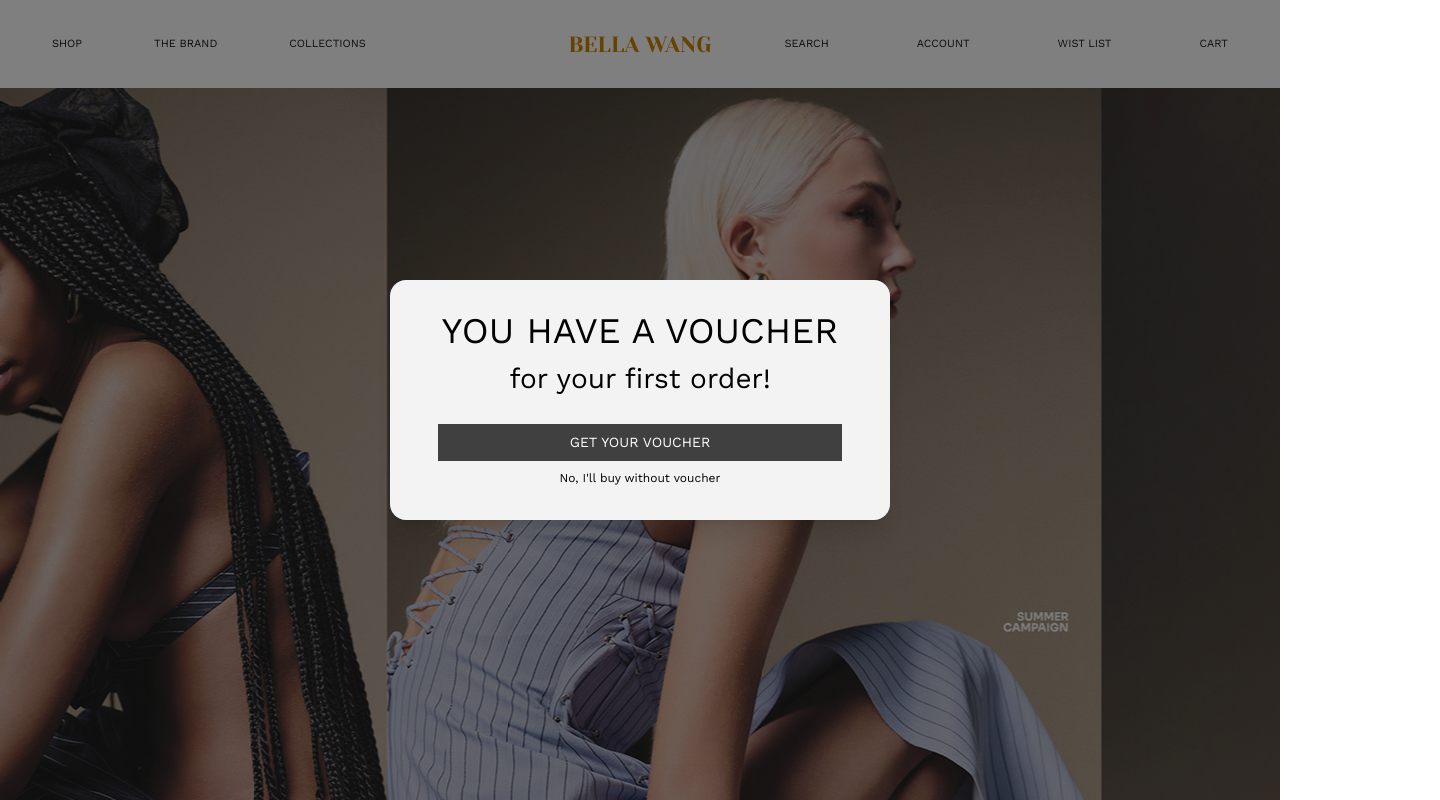
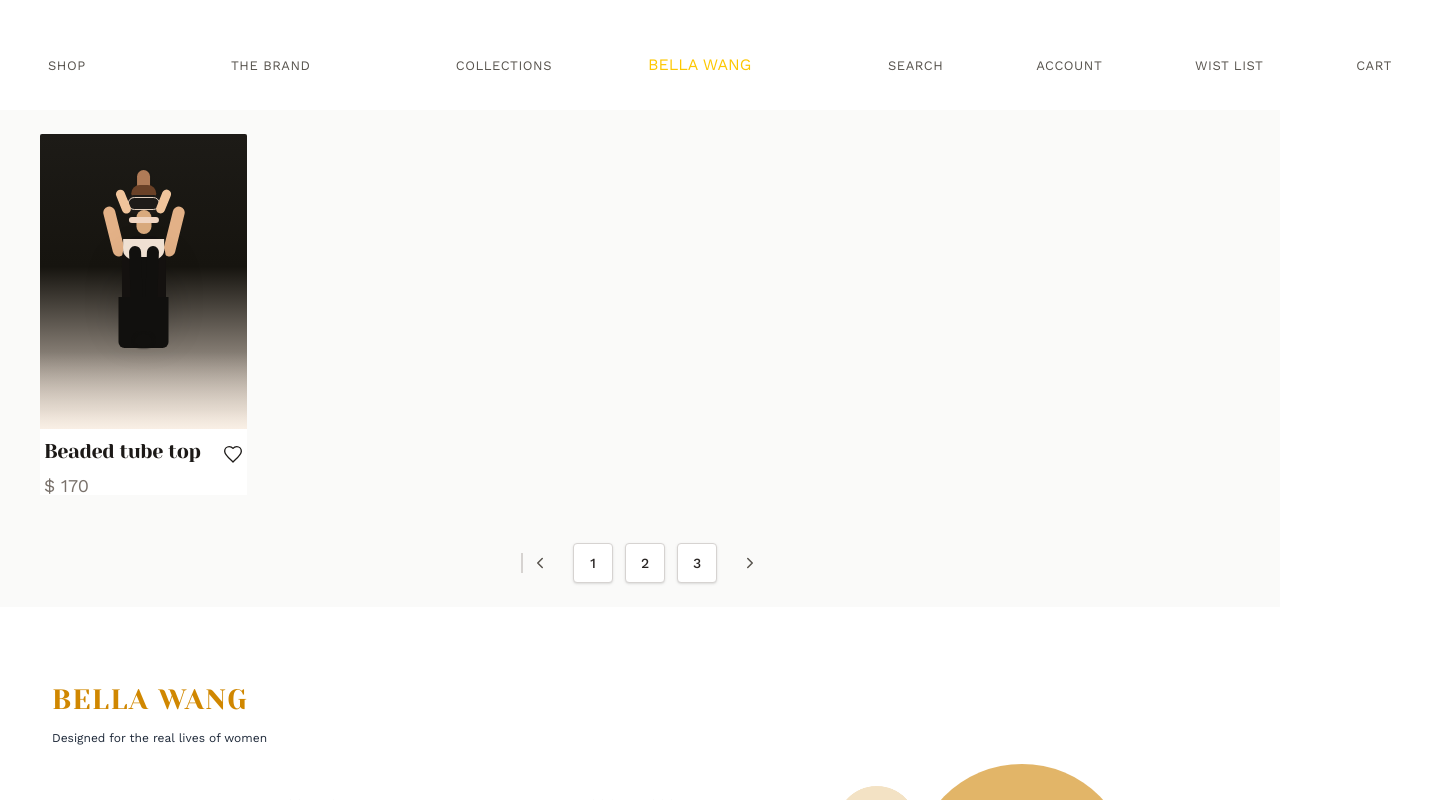
Before and after one commit to phananh2005/fe_nckh, a React (Vite) app: page / in a window 1280 px wide. Shown: the top 800 px of the page, 1440 px wide, since content can reach past the window. Built offline with nearby package versions, Linux system fonts and the light colour scheme.

Commit message:
add base feature, not xem

```diff
--- /dev/null
+++ b/src/components/PageBottom.tsx
@@ -0,0 +1,66 @@
+import React from "react";
+
+export default function PageBottom(): JSX.Element {
+  return (
+    <footer className="flex justify-center py-6">
+      <nav className="flex items-center gap-4">
+        <button
+          aria-label="First page"
+          className="flex items-center gap-2 px-2 py-1 text-stone-600 hover:text-stone-900"
+        >
+          <span className="inline-block w-0.5 h-5 bg-stone-300" aria-hidden />
+          <svg
+            width="18"
+            height="18"
+            viewBox="0 0 24 24"
+            fill="none"
+            xmlns="http://www.w3.org/2000/svg"
+            aria-hidden
+          >
+            <path
+              d="M15 6L9 12L15 18"
+              stroke="currentColor"
+              strokeWidth="2"
+              strokeLinecap="round"
+              strokeLinejoin="round"
+            />
+          </svg>
+        </button>
+
+        <div className="flex items-center gap-3">
+          {[1, 2, 3].map((n) => (
+            <button
+              key={n}
+              aria-label={`Page ${n}`}
+              className={`w-10 h-10 flex items-center justify-center border border-stone-300 bg-white text-sm font-medium text-stone-800 rounded shadow-sm hover:shadow transition ${n === 1 ? "" : ""}`}
+            >
+              {n}
+            </button>
+          ))}
+        </div>
+
+        <button
+          aria-label="Next page"
+          className="p-2 text-stone-600 hover:text-stone-900"
+        >
+          <svg
+            width="18"
+            height="18"
+            viewBox="0 0 24 24"
+            fill="none"
+            xmlns="http://www.w3.org/2000/svg"
+            aria-hidden
+          >
+            <path
+              d="M9 6L15 12L9 18"
+              stroke="currentColor"
+              strokeWidth="2"
+              strokeLinecap="round"
+              strokeLinejoin="round"
+            />
+          </svg>
+        </button>
+      </nav>
+    </footer>
+  );
+}
--- /dev/null
+++ b/src/components/ProductCard.tsx
@@ -0,0 +1,88 @@
+import React from "react";
+
+interface ProductCardProps {
+  title?: string;
+  price?: string;
+}
+
+const HeartIcon: React.FC = () => {
+  return (
+    <svg
+      width="20"
+      height="20"
+      viewBox="0 0 24 24"
+      fill="none"
+      xmlns="http://www.w3.org/2000/svg"
+      aria-hidden="true"
+    >
+      <path
+        d="M12 20.35L10.55 19.03C5.4 14.36 2 11.27 2 7.5C2 4.41 4.42 2 7.5 2C9.24 2 10.91 2.81 12 4.09C13.09 2.81 14.76 2 16.5 2C19.58 2 22 4.41 22 7.5C22 11.27 18.6 14.36 13.45 19.04L12 20.35Z"
+        stroke="currentColor"
+        strokeWidth="1.6"
+        strokeLinejoin="round"
+      />
+    </svg>
+  );
+};
+
+const FashionFigure: React.FC = () => {
+  return (
+    <div className="relative flex h-full w-full items-end justify-center overflow-hidden rounded-t-[2px] bg-[linear-gradient(180deg,#1d1b17_0%,#16140f_45%,#e6d8cb_100%)]">
+      <div className="absolute inset-x-0 bottom-0 h-[26%] bg-[linear-gradient(180deg,rgba(255,255,255,0)_0%,rgba(255,247,238,0.45)_75%,rgba(255,247,238,0.75)_100%)]" />
+
+      <div className="absolute top-[10%] h-[72%] w-[56%]">
+        <div className="absolute left-1/2 top-[3%] h-[12%] w-[12%] -translate-x-1/2 rounded-full bg-[#b07b57] shadow-[0_0_0_2px_rgba(0,0,0,0.03)]" />
+        <div className="absolute left-1/2 top-[10%] h-[8%] w-[22%] -translate-x-1/2 rounded-full bg-[#6a4127] blur-[0.2px]" />
+        <div className="absolute left-1/2 top-[15%] h-[9%] w-[34%] -translate-x-1/2 rounded-[999px] bg-[#1e1b18]" />
+        <div className="absolute left-1/2 top-[16%] h-[6%] w-[28%] -translate-x-1/2 rounded-[999px] border border-[#e2cfbd] bg-transparent" />
+        <div className="absolute left-1/2 top-[22%] h-[11%] w-[13%] -translate-x-1/2 rounded-full bg-[#d9aa7d]" />
+        <div className="absolute left-1/2 top-[25%] h-[3%] w-[26%] -translate-x-1/2 rounded-full bg-[#f0d5c1]" />
+        <div className="absolute left-[19%] top-[20%] h-[24%] w-[10%] -rotate-[14deg] rounded-full bg-[#e3b187]" />
+        <div className="absolute right-[19%] top-[20%] h-[24%] w-[10%] rotate-[14deg] rounded-full bg-[#e3b187]" />
+        <div className="absolute left-[29%] top-[12%] h-[12%] w-[8%] rotate-[-22deg] rounded-full bg-[#f0c49b]" />
+        <div className="absolute right-[29%] top-[12%] h-[12%] w-[8%] rotate-[22deg] rounded-full bg-[#f0c49b]" />
+
+        <div className="absolute left-1/2 top-[34%] h-[36%] w-[38%] -translate-x-1/2 rounded-t-[32%] rounded-b-[10%] bg-[#14110f] shadow-[0_22px_40px_rgba(0,0,0,0.16)]" />
+        <div className="absolute left-1/2 top-[35.5%] h-[11%] w-[36%] -translate-x-1/2 rounded-b-[80%] bg-[#efe0d2]" />
+        <div className="absolute left-1/2 top-[44%] h-[30%] w-[18%] -translate-x-1/2 rounded-b-[24%] bg-[#11100e]" />
+        <div className="absolute left-[38%] top-[39%] h-[31%] w-[10%] -rotate-[2deg] rounded-full bg-[#11100e]" />
+        <div className="absolute right-[38%] top-[39%] h-[31%] w-[10%] rotate-[2deg] rounded-full bg-[#11100e]" />
+        <div className="absolute left-1/2 top-[63%] h-[24%] w-[44%] -translate-x-1/2 rounded-b-[6px] bg-[#11100e]" />
+        <div className="absolute left-1/2 top-[80%] h-[7%] w-[18%] -translate-x-1/2 rounded-[999px] bg-[#11100e] blur-[1px]" />
+      </div>
+    </div>
+  );
+};
+
+const ProductCard: React.FC<ProductCardProps> = ({
+  title = "Beaded tube top",
+  price = "$ 170",
+}) => {
+  return (
+    <article className="w-full max-w-[207px] bg-white text-stone-900">
+      <div className="relative aspect-[207/295] overflow-hidden bg-stone-200">
+        <FashionFigure />
+      </div>
+
+      <div className="flex items-start justify-between gap-3 px-1 pt-3">
+        <h3 className="text-[20px] leading-[1.1] tracking-[-0.02em] text-stone-900">
+          {title}
+        </h3>
+
+        <button
+          type="button"
+          aria-label="Add to wishlist"
+          className="mt-1 shrink-0 text-stone-900 transition-colors hover:text-stone-600"
+        >
+          <HeartIcon />
+        </button>
+      </div>
+
+      <p className="px-1 pt-3 text-[18px] leading-none text-stone-500">
+        {price}
+      </p>
+    </article>
+  );
+};
+
+export default ProductCard;
--- a/src/main.tsx
+++ b/src/main.tsx
@@ -1,13 +1,14 @@
-import { StrictMode } from 'react'
-import { createRoot } from 'react-dom/client'
-import { BrowserRouter } from 'react-router-dom'
-import './index.css'
-import App from './App.tsx'
+import { StrictMode } from "react";
+import { createRoot } from "react-dom/client";
+import { BrowserRouter } from "react-router-dom";
+import "./index.css";
+import App from "./App.tsx";
+import Shop from "./pages/Shop.tsx";
 
-createRoot(document.getElementById('root')!).render(
+createRoot(document.getElementById("root")!).render(
   <StrictMode>
     <BrowserRouter>
-      <App />
+      <Shop />
     </BrowserRouter>
   </StrictMode>,
-)
+);
--- /dev/null
+++ b/src/pages/Shop.tsx
@@ -0,0 +1,24 @@
+import React from "react";
+import BarHeader from "../components/BarHeader.tsx";
+import Footer from "../components/Footer.tsx";
+import ProductCard from "../components/ProductCard";
+import PageBottom from "../components/PageBottom";
+
+const Shop: React.FC = () => {
+  return (
+    <>
+      <header className="relative z-10">
+        <BarHeader />
+      </header>
+      <main className="min-h-screen bg-stone-50 text-stone-900">
+        <section className="mx-auto flex max-w-[1440px] justify-start px-[8px] py-6 sm:px-6 lg:px-10">
+          <ProductCard />
+        </section>
+        <PageBottom />
+        <Footer />
+      </main>
+    </>
+  );
+};
+
+export default Shop;
```
